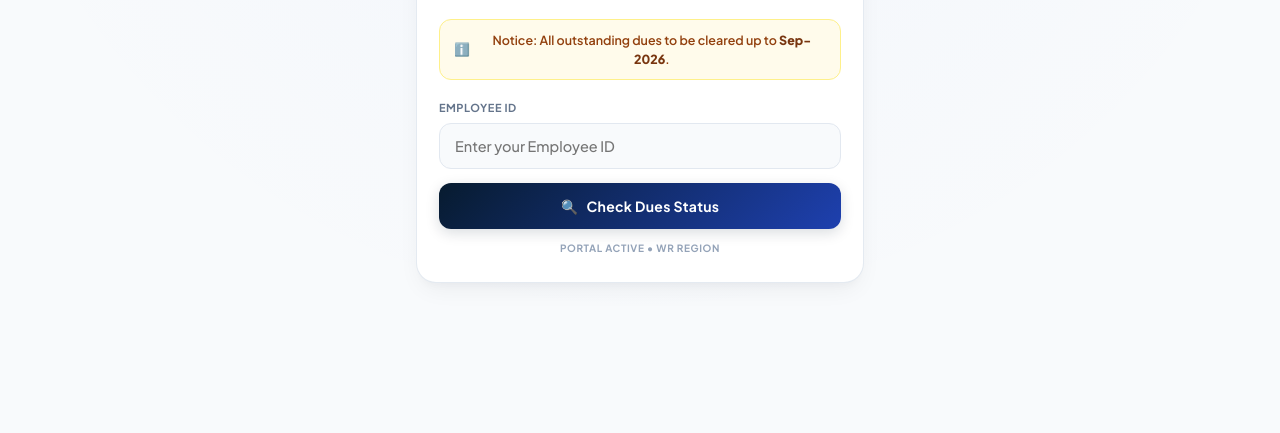
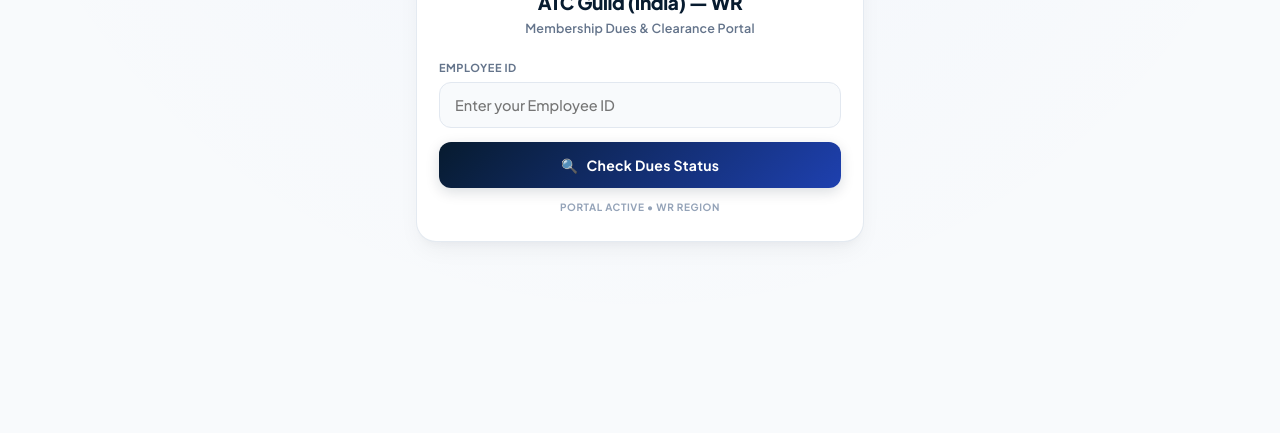
Before and after one commit to ATC-Guild-WR/atc-guild-portal, a plain HTML site: page index.html in a window 1280 px wide. Shown: the part 367-800 px from the top of the page. Drawn offline with Linux system fonts and the light colour scheme.

Commit message:
Update index.html

```diff
--- a/index.html
+++ b/index.html
@@ -758,10 +758,6 @@
           <h2>Membership Dues & Clearance Portal</h2>
         </div>
 
-        <div class="deadline-banner">
-          ℹ️ <span>Notice: All outstanding dues to be cleared up to <strong>Sep-2026</strong>.</span>
-        </div>
-
         <label for="empId">Employee ID</label>
         <div class="input-group">
           <input
```
